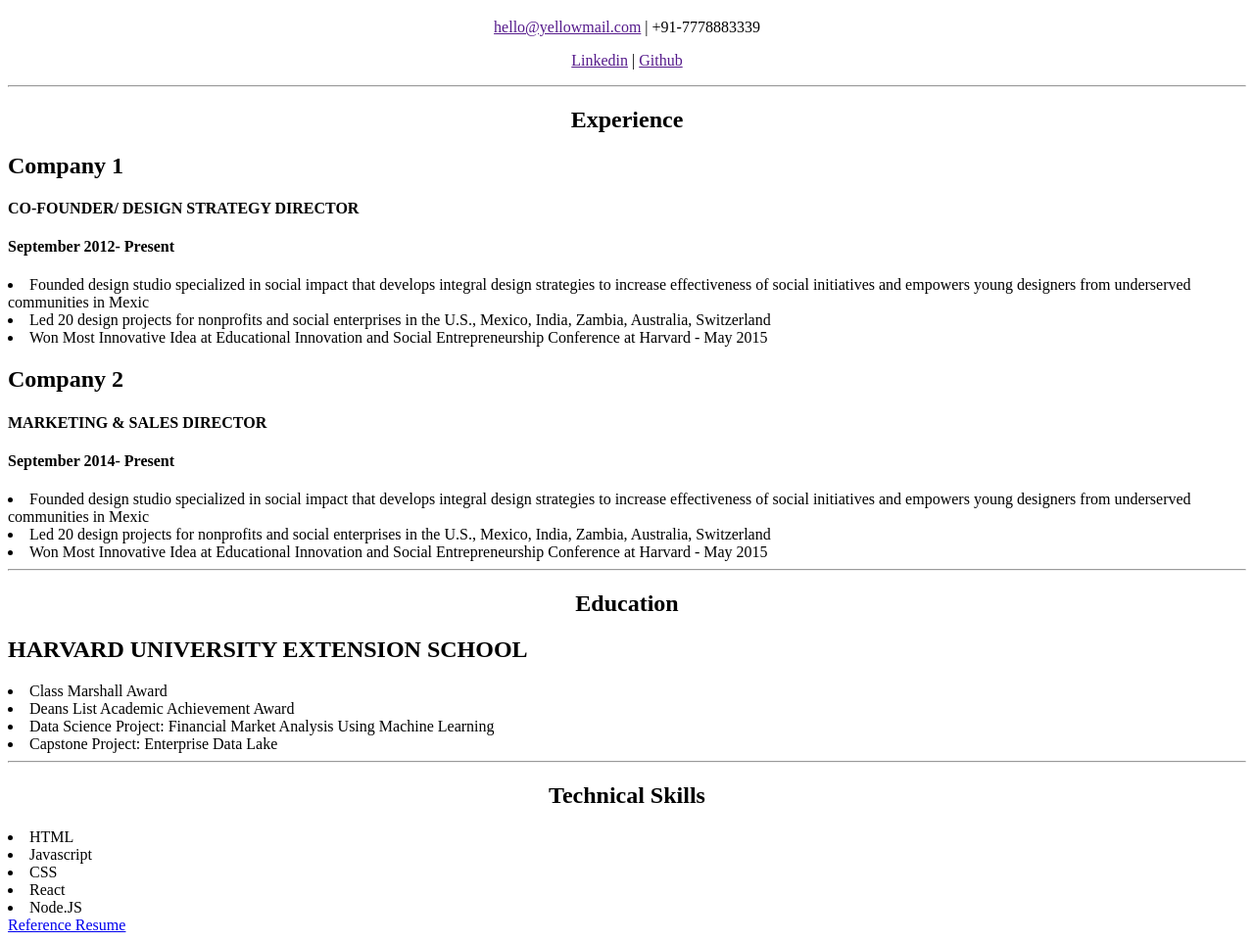
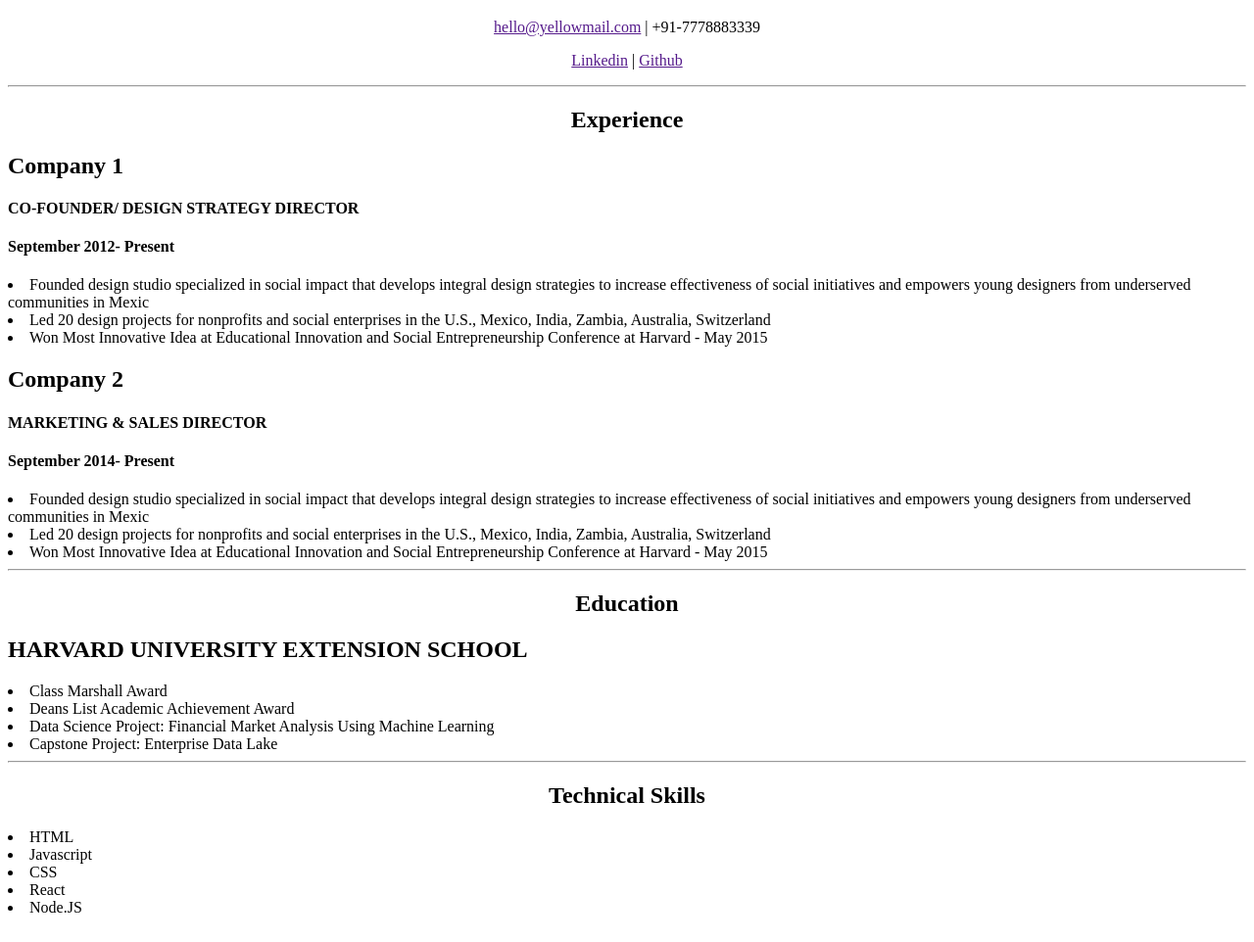
Before and after one commit to anandsondhiya/100x-Github, a plain HTML site: page html-resume/index.html in a window 1280 px wide. Shown: the part 61-1023 px from the top of the page at 98% size. Drawn offline with Linux system fonts and the light colour scheme.

Commit message:
removed reference pdf

```diff
--- a/html-resume/index.html
+++ b/html-resume/index.html
@@ -59,7 +59,7 @@
         </article>
     </section>
     <footer>
-        <a href="/resources/anandsondhiya-resume.pdf">Reference Resume</a>
+
     </footer>
 </body>
 </html>
```
